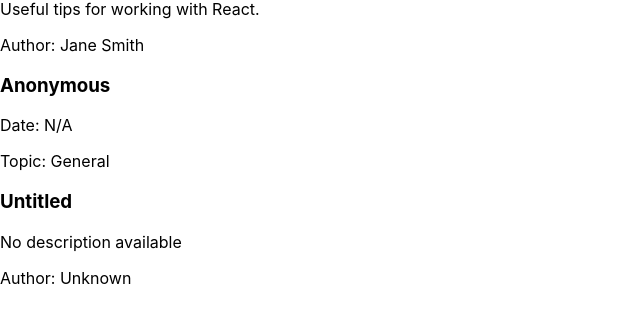
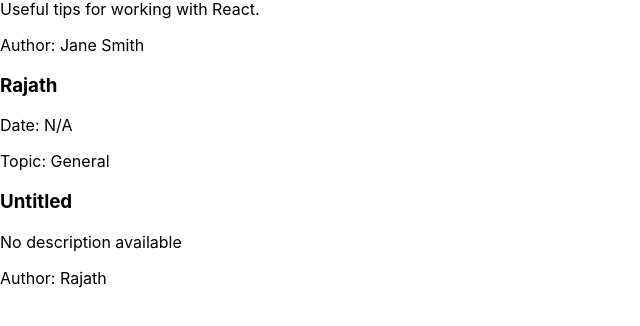
Before and after one commit to thefullstacktrainer/consultation_and_content_sharing_app, a React (Create React App) app: page / in a window 1280 px wide. Shown: the part 178-504 px from the top of the page, without its empty margins (0-640 px from the left). Built offline with nearby package versions, Linux system fonts and the light colour scheme.

Commit message:
Default value

```diff
--- a/src/App.js
+++ b/src/App.js
@@ -15,12 +15,13 @@
     author: 'Jane Smith'
   };
 
+  const defaultAuthor = "Rajath";
   return (
     <div className="app">
       <ConsultationCard {...consultationData} />
       <ContentCard {...contentData} />
-      <ConsultationCard />
-      <ContentCard />
+      <ConsultationCard userName={defaultAuthor} />
+      <ContentCard author={defaultAuthor} />
     </div>
   );
 };
```
